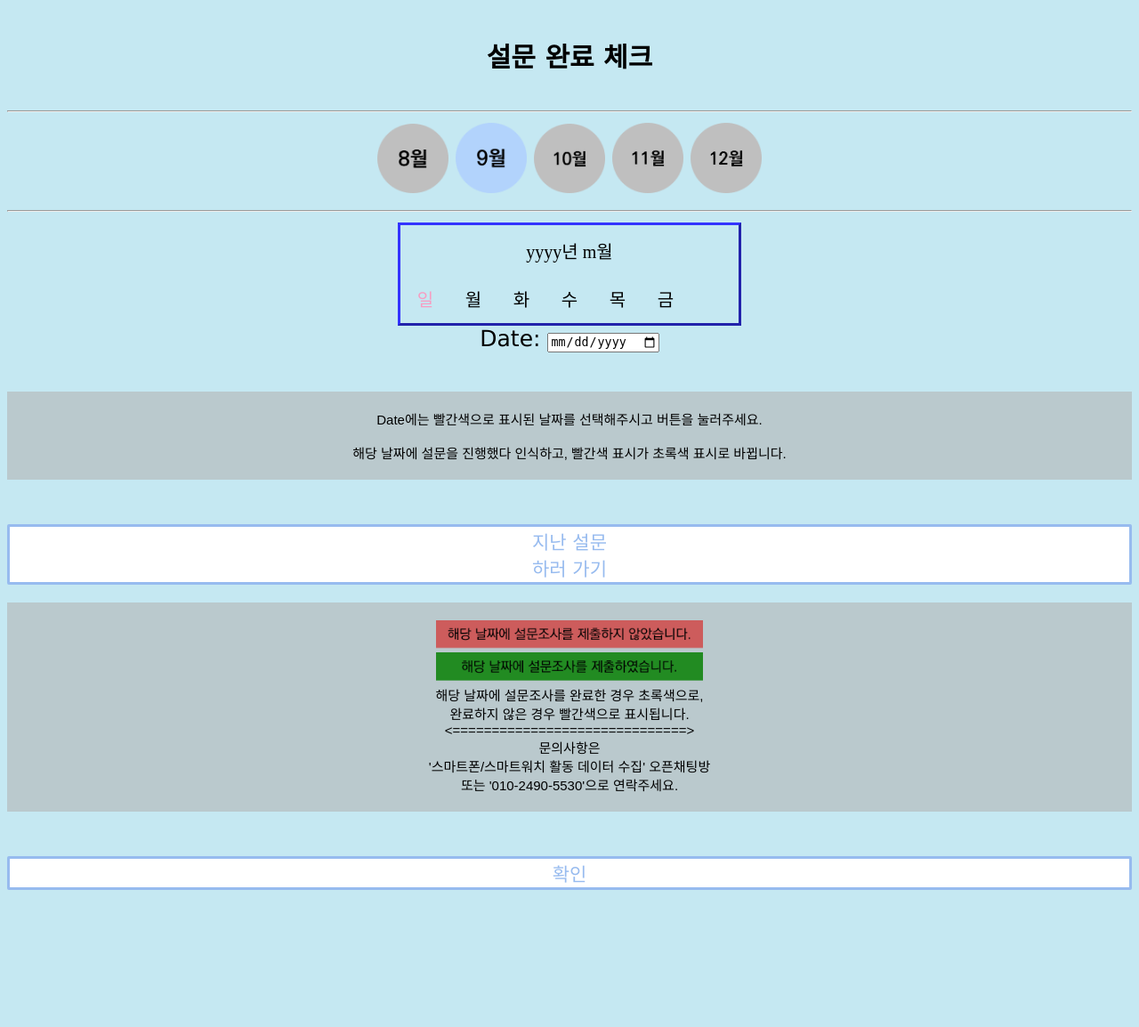
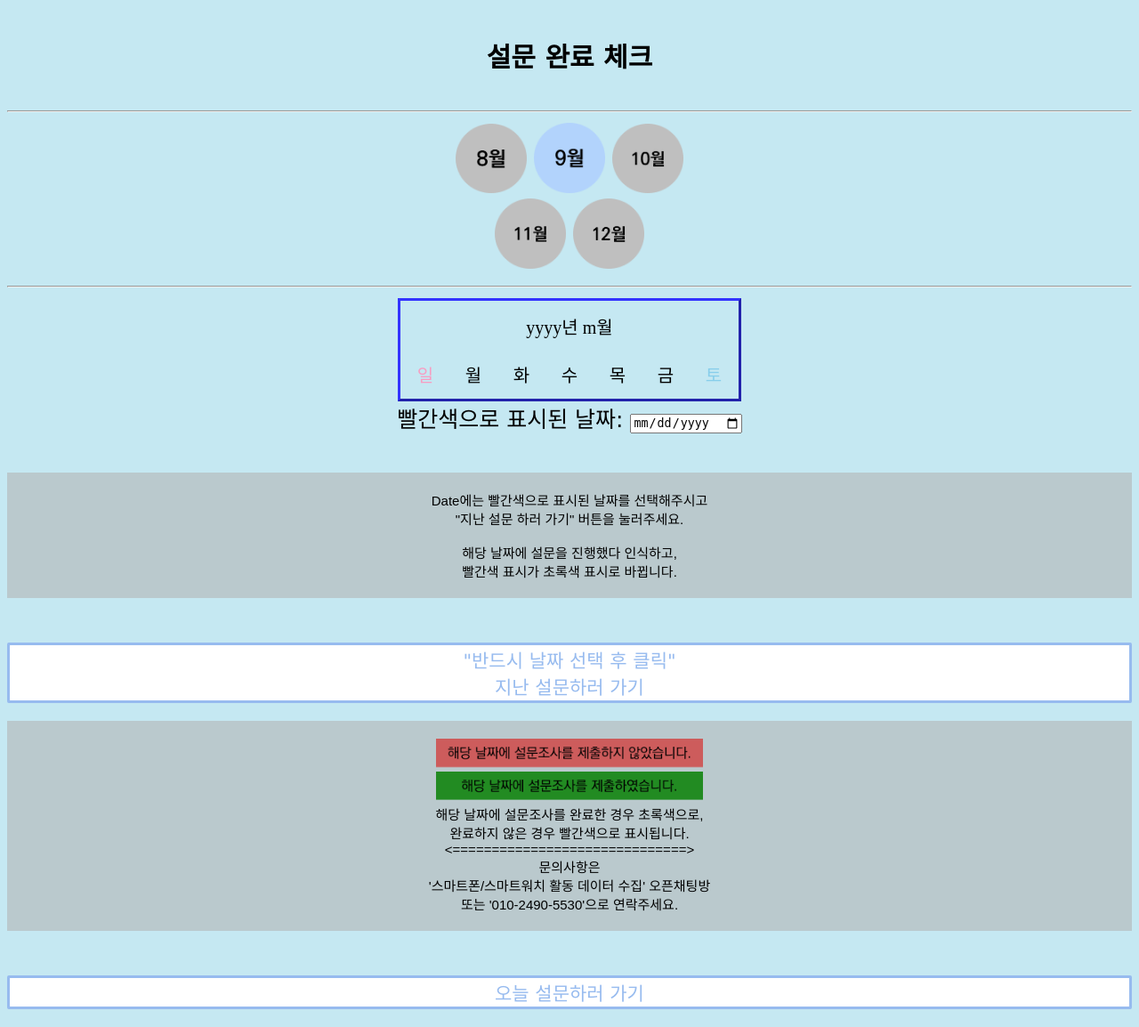
Before and after one commit to ubicomp-KNIH-proj/Distribution, a Flask app: template templates/daily_calendar.html in a window 1280 px wide. Shown: the whole page at 89% size. Before the commit the page ends 1000 px from the top, so only its background shows below. Run offline with Flask 2, Linux system fonts and the light colour scheme; the template is opened without the code that fills it, so the values that code supplies are empty; some libraries are stand-ins or nearby versions.

Commit message:
Update 9/19

```diff
--- a/templates/daily_calendar.html
+++ b/templates/daily_calendar.html
@@ -473,6 +473,7 @@
                 <img id="oct1" src="../static/oct.png" style="width:80px" onclick="octoberCalendar()">
                 <img id="oct2" src="../static/oct_b.png" style="width:80px" onclick="octoberCalendar()">
             </label></td>
+        <br>
         <td><label>
                 <img id="nov1" src="../static/nov.png" style="width:80px" onclick="novemberCalendar()">
                 <img id="nov2" src="../static/nov_b.png" style="width:80px" onclick="novemberCalendar()">
@@ -499,22 +500,22 @@
             <td align="center">목</td>
             <td align="center">금</td>
             <td align="center">
-                <!-- <font color="skyblue">토 -->
+                <font color="skyblue">토
             </td>
         <!-- </tr> -->
     </table>
-    Date: <input type="date" id="input_date" name="adate"><br>
+    빨간색으로 표시된 날짜: <input type="date" id="input_date" name="adate"><br>
 
     <!-- Date: <input type="date" id="input_date" name="adate"><br> -->
     <br>
     <p id="etc" styple="text-align: center">
-        Date에는 빨간색으로 표시된 날짜를 선택해주시고  버튼을 눌러주세요.<br><br>
-        해당 날짜에 설문을 진행했다 인식하고, 빨간색 표시가 초록색 표시로 바뀝니다.
+        Date에는 빨간색으로 표시된 날짜를 선택해주시고 <br>"지난 설문 하러 가기" 버튼을 눌러주세요.<br><br>
+        해당 날짜에 설문을 진행했다 인식하고, <br>빨간색 표시가 초록색 표시로 바뀝니다.
     </p>
     <div align="center">
         <!-- <button style="width: 15%;" align="center" id="submit" onclick="fileAttach()"> -->
         <button style="width: 100%;" class="btn btn-primary" id="submit" onclick="fileAttach()">
-            지난 설문 <br> 하러 가기</button>
+            "반드시 날짜 선택 후 클릭" <br> 지난 설문하러 가기</button>
     </div>
     <p id="etc" style="text-align: center">
         <img id="jul1" src="../static/sred.png" style="width:300px"><br>
@@ -526,7 +527,7 @@
             '010-2490-5530'으로 연락주세요.
     </p>
     <button onclick="toDaily()" id="submit_btn" class="btn btn-primary" style="width: 100%;"
-        data-target="#result">확인</button>
+        data-target="#result">오늘 설문하러 가기</button>
 
     <script>
         $(document).ready(function () {
```
